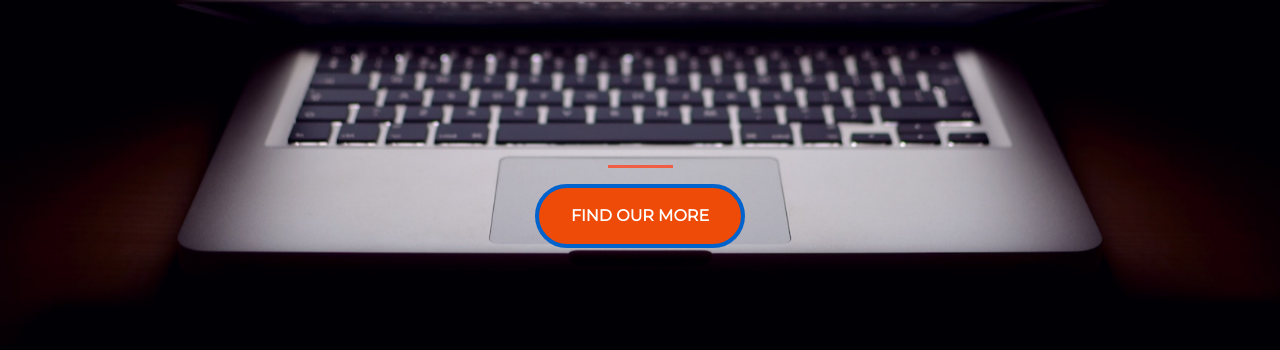
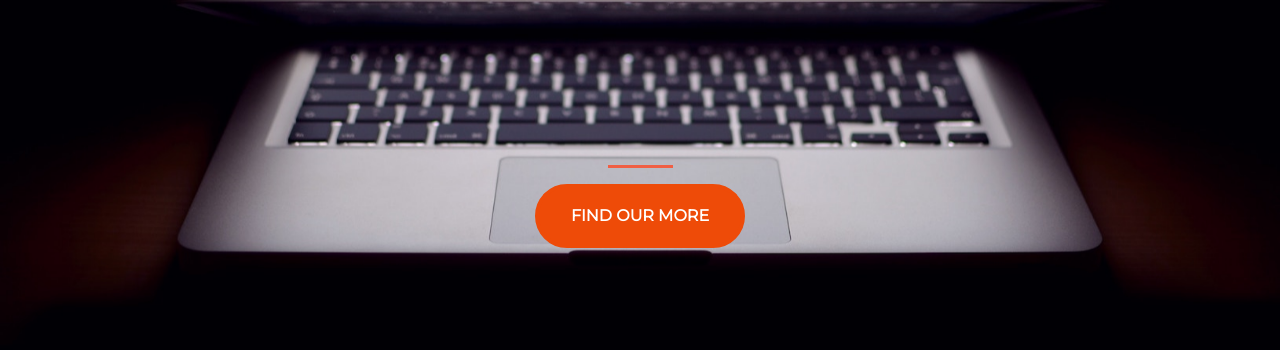
Before and after one commit to Fabio-DiVIncenzo/Fabio-DiVIncenzo.github.io, a plain HTML site: page index.html in a window 1280 px wide. In both pictures the pointer is over the button "FIND OUR MORE". Shown: the part 314-664 px from the top of the page. Drawn offline with nearby package versions, Linux system fonts and the light colour scheme.

Commit message:
Update style.css

```diff
--- a/style.css
+++ b/style.css
@@ -39,6 +39,7 @@ hr{
 .btn-primary:hover{
 	background-color: #ee4b08;
 	border-collapse: #ee4b08;
+	border-color: #ee4b08;
 	border-width: 4px;
 }
 
```
